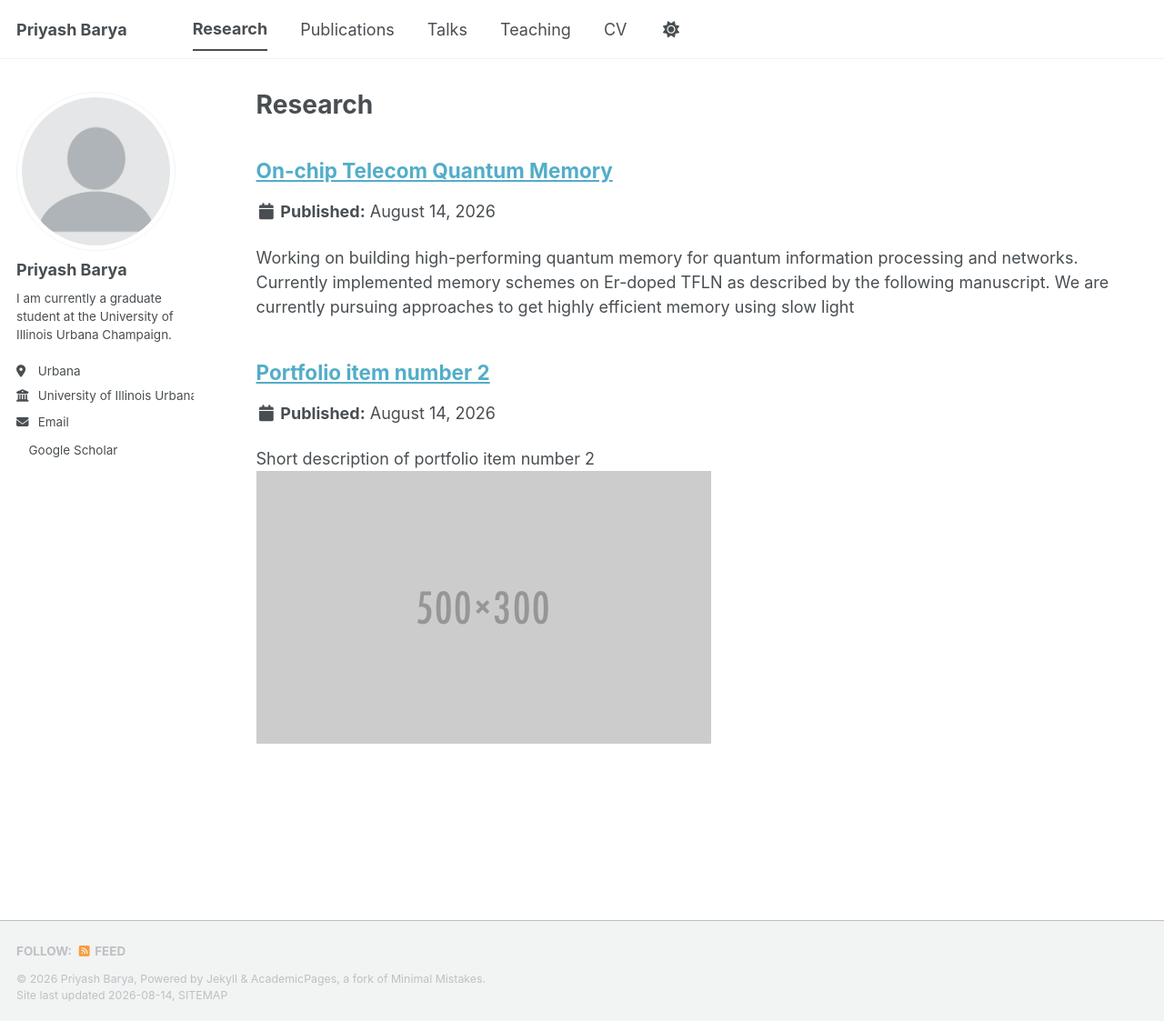
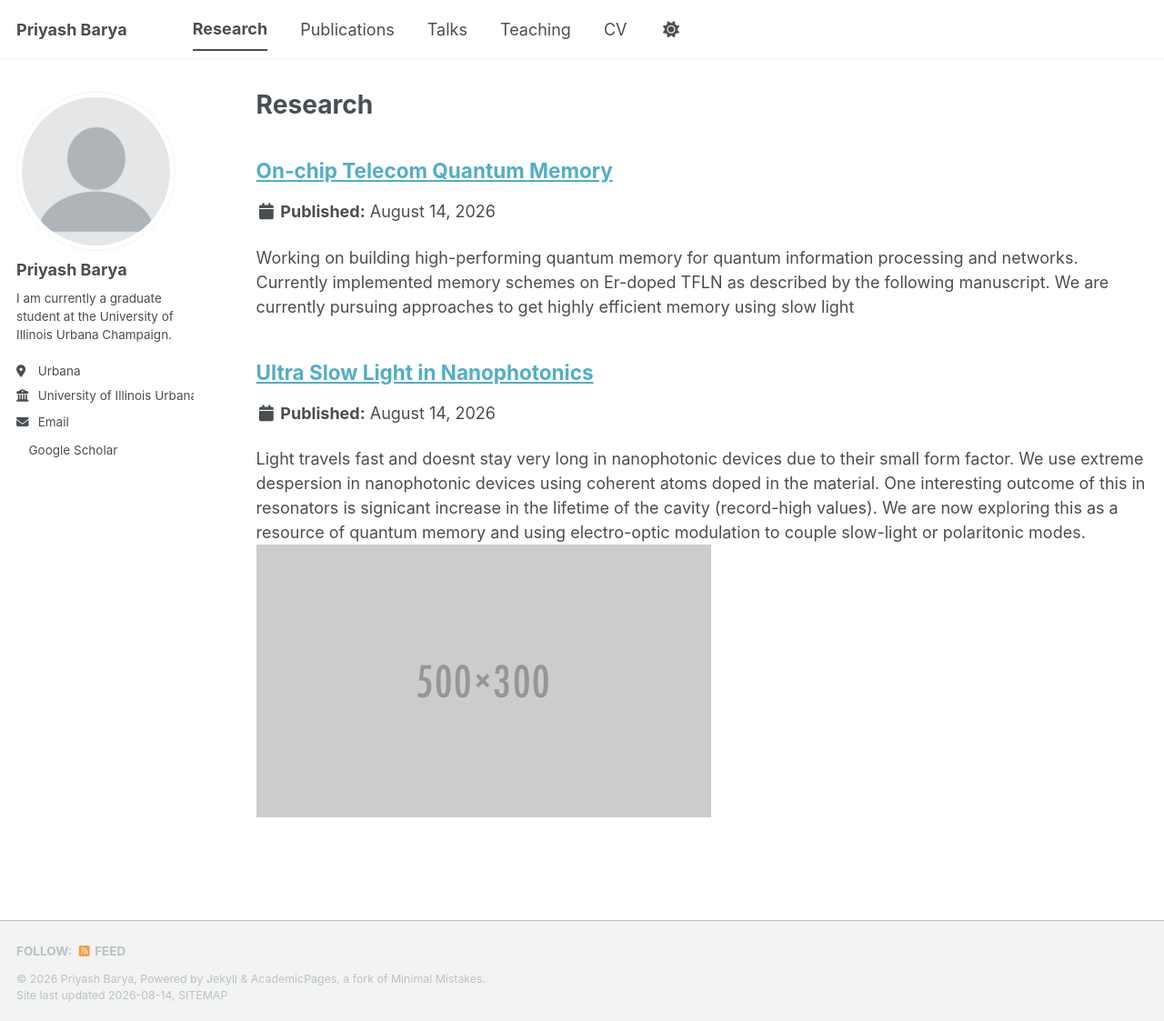
Before and after one commit to Priyash-Barya/Priyash-Barya.github.io, a Jekyll site: the page built from _pages/portfolio.html, in a window 1280 px wide and 1123 px high. Shown: the whole window at 91% size. Built offline with Jekyll 4.4.1, drawn with Linux system fonts in a browser that asks for light colours; a style sheet for code colours, icons or effects is not loaded.

Commit message:
Update portfolio-2.html

```diff
--- a/_portfolio/portfolio-2.html
+++ b/_portfolio/portfolio-2.html
@@ -1,6 +1,7 @@
 ---
-title: "Portfolio item number 2"
-excerpt: "Short description of portfolio item number 2 <br/><img src='/images/500x300.png'>"
+title: "Ultra Slow Light in Nanophotonics"
+excerpt: "Light travels fast and doesnt stay very long in nanophotonic devices due to their small form factor. We use extreme despersion in nanophotonic devices using coherent atoms doped in the material. One interesting outcome of this in resonators is signicant
+increase in the lifetime of the cavity (record-high values). We are now exploring this as a resource of quantum memory and using electro-optic modulation to couple slow-light or polaritonic modes. <br/><img src='/images/500x300.png'>"
 collection: portfolio
 ---
 
```
